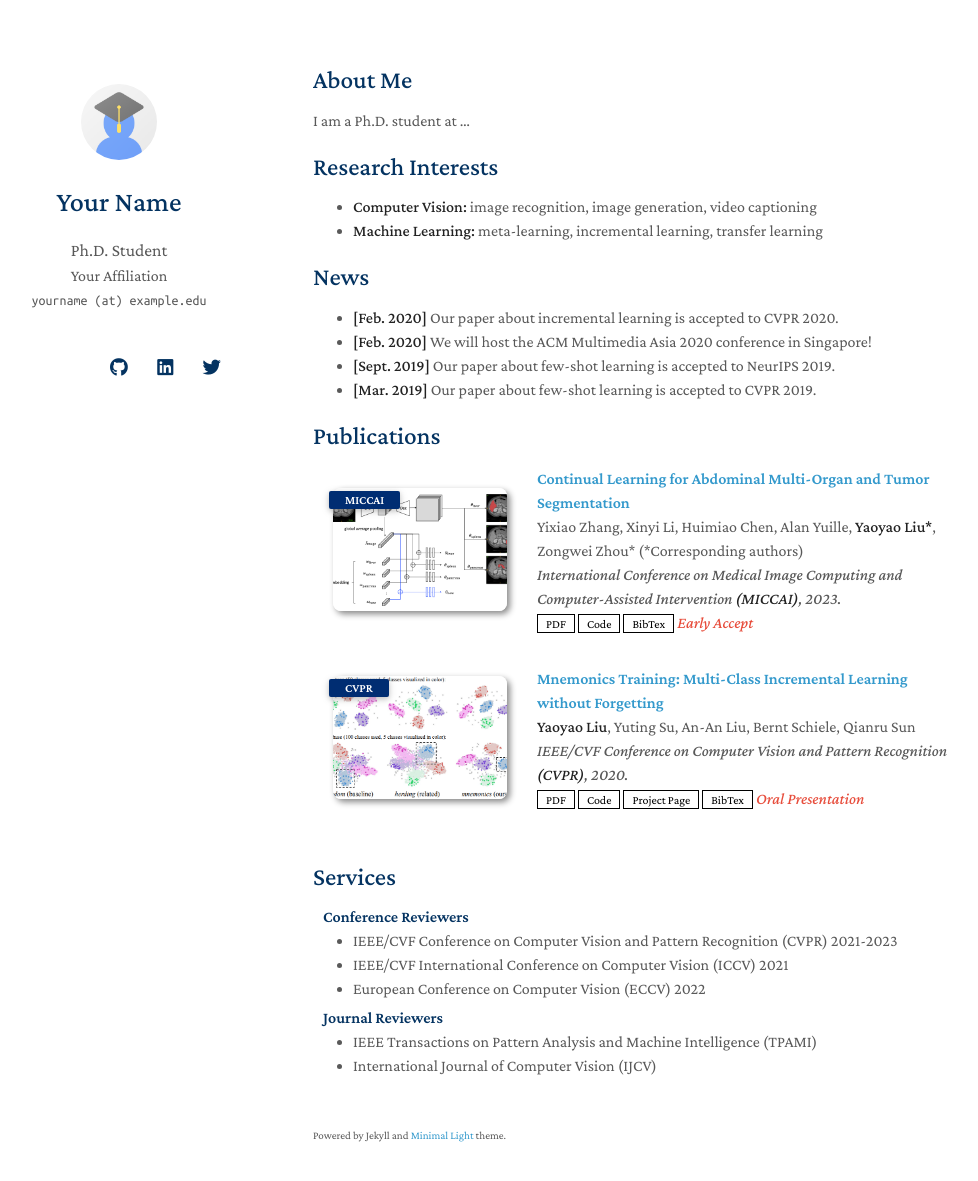
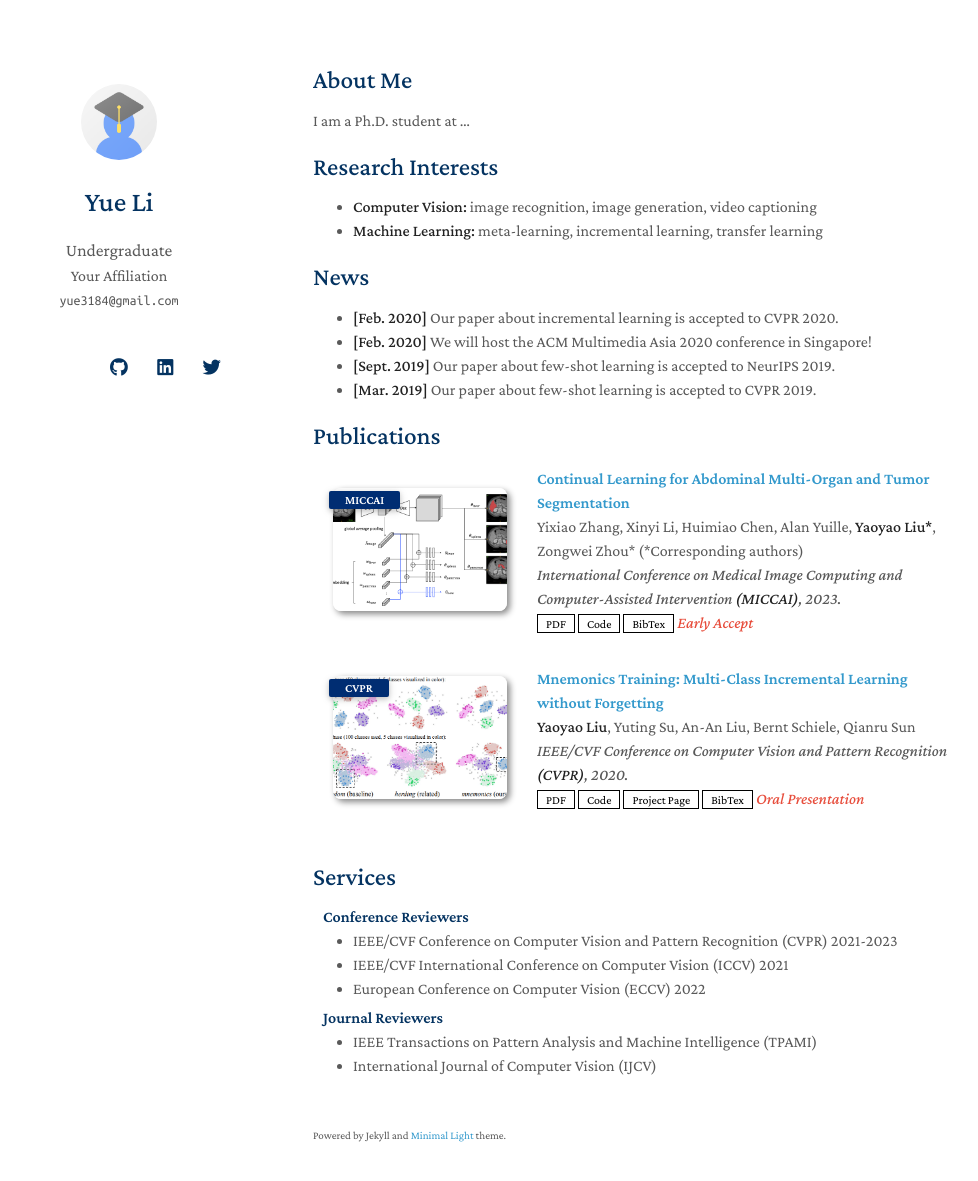
Before and after one commit to ly245422/ly245422.github.io, a Jekyll site: the page built from index.md, in a window 1280 px wide and 1216 px high. Shown: the top 1181 px of the window, without its empty margins (157-1135 px from the left). Built offline with Jekyll 4.4.1, drawn with Linux system fonts in a browser that asks for light colours; nearby versions of some CDN libraries; a style sheet for code colours, icons or effects is not loaded; our own code applies the rules of GitHub Pages for plain Markdown files.

Commit message:
Update _config.yml

```diff
--- a/_config.yml
+++ b/_config.yml
@@ -1,8 +1,8 @@
 # Basic Information
-title: Your Name
-position: Ph.D. Student
+title: Yue Li
+position: Undergraduate
 affiliation: Your Affiliation
-email: yourname (at) example.edu
+email: yue3184@gmail.com
 
 # Search Engine Optimization (SEO)
 # The following information is used to improve the website traffic from search engines, e.g., Google.
@@ -14,7 +14,7 @@ canonical: https://minimal-light-theme.yliu.me/
 # If you don't need one of them, you may delete the corresponding line.
 google_scholar: https://scholar.google.com/
 cv_link: assets/files/curriculum_vitae.pdf
-github_link: https://github.com/
+github_link: https://github.com/ly245422
 linkedin: https://www.linkedin.com/
 twitter: https://twitter.com/
 
```
